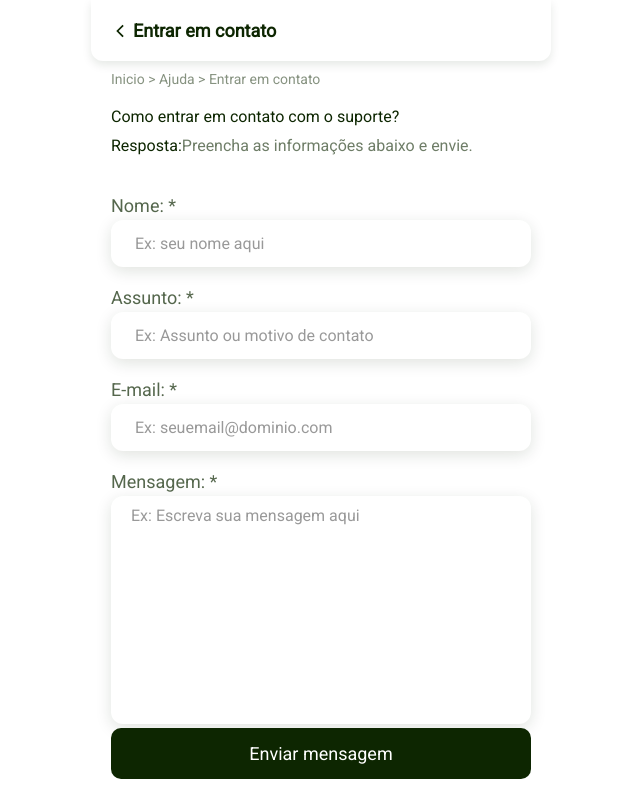
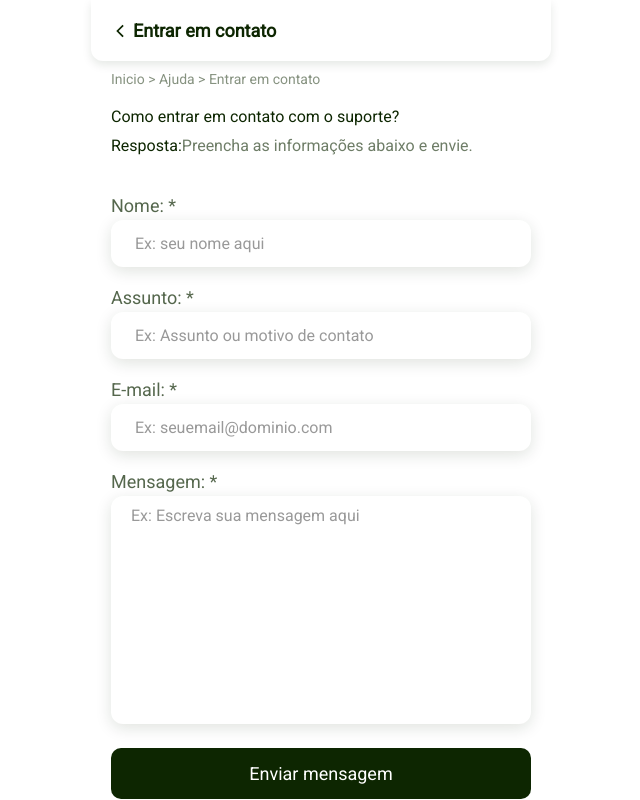
Before and after one commit to joaomarcosc/frontend-provihack, a React (Create React App) app: page /suporte in a window 1280 px wide. Shown: the whole page, without its empty margins (319-959 px from the left). Built offline with nearby package versions, Linux system fonts and the light colour scheme.

Commit message:
fix: adjust recycle size on change state

```diff
--- a/src/assets/styles/global.scss
+++ b/src/assets/styles/global.scss
@@ -1,3 +1,5 @@
+@import "./variables";
+
 * {
   box-sizing: border-box;
   margin: 0;
@@ -13,6 +15,9 @@ body {
 body {
   margin: 0;
   padding: 0;
-  display: flex;
-  justify-content: center;
+
+  @media(min-width: $tablet) {
+    display: flex;
+    justify-content: center;
+  }
 }
--- a/src/components/Button/styles.module.scss
+++ b/src/components/Button/styles.module.scss
@@ -23,7 +23,7 @@
 
 .secondary {
   border: 1px solid $color-dark-green;
-  background-color: none;
+  background-color: transparent;
   color: $color-dark-green;
 }
 
--- a/src/containers/RecycleTypes/styles.module.scss
+++ b/src/containers/RecycleTypes/styles.module.scss
@@ -35,6 +35,7 @@
 .recycleTypeContent {
   margin-top: -30px;
   padding: 0 30px;
+  width: 100%;
 
   &>h3 {
     color: $color-gray;
--- a/src/containers/SuggestionForm/index.tsx
+++ b/src/containers/SuggestionForm/index.tsx
@@ -46,6 +46,7 @@ export default function SuggestionForm() {
       <Modal open={open} setOpen={setOpen}>
         <div className={css.suggestionModal}>
           <h3>Enviado com sucesso!</h3>
+          <p>Vamos analisar as informações e entraremos em contato com você!</p>
           <Button
             onClick={onCloseModal}
             theme="secondary"
--- a/src/containers/SuportForm/index.tsx
+++ b/src/containers/SuportForm/index.tsx
@@ -36,7 +36,7 @@ export default function SuportForm() {
       <Modal open={open} setOpen={setOpen}>
         <div className={css.suggestionModal}>
           <h3>Enviado com sucesso!</h3>
-          <p>Vamos analisar as informações e entraremos em contato com você!</p>
+          <p>Entraremos em contato com você o mais breve possível!</p>
           <Button
             onClick={onCloseModal}
             theme="secondary"
@@ -93,7 +93,9 @@ export default function SuportForm() {
           />
         </label>
 
-        <Button fullwidth="true">Enviar mensagem</Button>
+        <Button fullwidth="true" className={css.button}>
+          Enviar mensagem
+        </Button>
       </form>
     </section>
   );
--- a/src/containers/SuportForm/styles.module.scss
+++ b/src/containers/SuportForm/styles.module.scss
@@ -66,6 +66,10 @@
   }
 }
 
+.button {
+  margin-top: 20px;
+}
+
 // Modal
 
 .suggestionModal {
```
